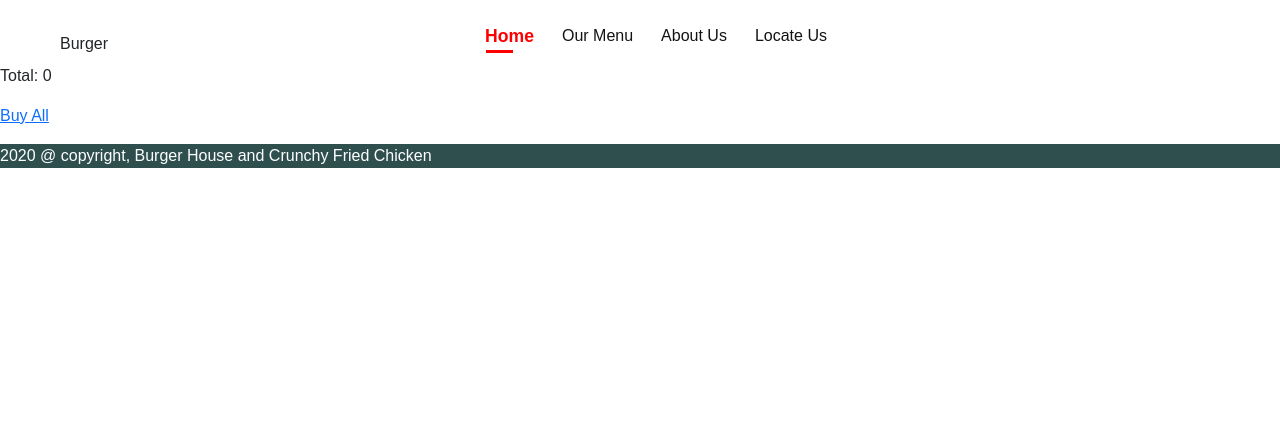
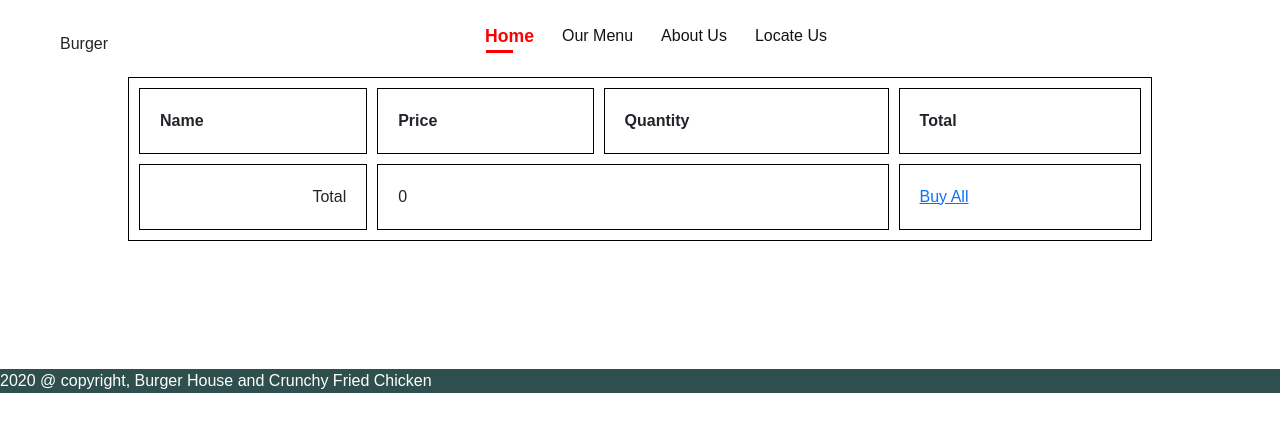
Before and after one commit to SambhavRijal/BurgerHouse, a Django app: page /cart/ in a window 1280 px wide. Shown: the top 432 px of the page. Run offline with Django 4.2, Linux system fonts and the light colour scheme; the visitor is signed in with stand-in values (Sample User, id 1); data that the repository does not hold is empty; some web fonts are replaced.

Commit message:
Cart Edit and Delete Feature Added. FrontEnd Needs a lot of work but backend functions as expected

```diff
--- a/main/templates/main/base.html
+++ b/main/templates/main/base.html
@@ -30,6 +30,7 @@
 
     <link rel="stylesheet" href="{% static 'css/style.css' %}">
     <link rel="stylesheet" href="{% static 'css/menu.css' %}">
+    <link rel="stylesheet" href="{% static 'css/cart.css' %}">
     <link href=’https://fonts.googleapis.com/css?family=Sofia’ rel=’stylesheet’/>
     <link href="https://fonts.googleapis.com/css2?family=Beau+Rivage&display=swap" rel="stylesheet">
 
--- a/main/templates/main/cart.html
+++ b/main/templates/main/cart.html
@@ -2,11 +2,52 @@
 
 {% block title %} Cart Page {% endblock %}
 
+{% block css %}
+    <style>
+        table, th, td {
+            border: 1px solid black;
+        }
+
+        th, td {
+            padding: 20px;
+
+        }
+
+        table{
+            margin-top: 6%;
+            width: 80%;
+            margin-left: 10%;
+            margin-right: 10%;
+            margin-bottom:10%;
+            border-spacing: 10px;
+        }
+    </style>
+{% endblock %}
+
+
 {% block content%}
-    {% for cart_item in items.all%}
-        <p>{{cart_item.product.name}}  price:{{cart_item.price}} Quantity:{{cart_item.quantity}} Total:{{cart_item.total}}</p>
-    {% endfor %}
-    <p>Total: {{total}}</p>
-    <p><a href="/checkout">Buy All</a></p>
+<table style='border-collapse: separate; border-spacing: 10px !important;'>
+    <thead>
+        <th>Name</th>
+        <th>Price</th>
+        <th>Quantity</th>
+        <th>Total</th>
+    </thead>
+    <tbody>
+        {% for cart_item in items.all%}
+        <tr>
+            <td><a href="/menu/food{{cart_item.product.id}}"> {{cart_item.product.name}}</a></td>
+            <td>{{cart_item.price}}</td>
+            <td>{{cart_item.quantity}}</td>
+            <td>{{cart_item.total}} <span style="float: right;"><a href="/cartedit{{cart_item.id}}">Edit</a> <a href="/cartdelete{{cart_item.id}}">Delete</a></span></td>
+        </tr>
+        {% endfor %}
+        <tr>
+            <td colspan="1" style="text-align: end;">Total</td>
+            <td colspan="2">{{total}}</td>
+            <td><a href="/checkout">Buy All</a></td>
+        </tr>
+    </tbody>
+</table>
 
-{%endblock %}
+{% endblock %}
--- a/main/templates/main/index.html
+++ b/main/templates/main/index.html
@@ -35,11 +35,12 @@
             <div class="menu_item">
                 <a href="menu/food{{featured_item.id}}" id="menu_link">
                     <div class="menu_img" style=" background-image: url('{% static 'images/frenchfries.jpg' %}')"></div>
+                    <button class="cart_button"><a href="/addtocart{{featured_item.id}}">Cart</a></button>
                 </a>
                 <div class="menu_itm_desc" style="margin-left: 3px; margin-right: 3px;">
                     <a href="menu/food{{featured_item.id}}" class="menu_desc"><span><p>{{featured_item.name}}</p><p style="font-weight: 200; font-size: 17px; padding-top: 2px; color: grey; margin-top: -21px;">{{featured_item.category}}</p></span> <span>Rs {{featured_item.price}}</span></a>
                 </div>
-                <button class="cart_button"><a href="/addtocart{{featured_item.id}}">Add to Cart</a></button>
+
             </div>
 
             {% endfor %}
--- a/main/templates/main/menu.html
+++ b/main/templates/main/menu.html
@@ -17,7 +17,7 @@
                 <div class="menu_itm_desc" style="margin-left: 3px; margin-right: 3px;">
                     <a href="food{{item.id}}" class="menu_desc"><span><p>{{item.name}}</p><p style="font-weight: 200; font-size: 17px; padding-top: 2px; color: grey; margin-top: -21px;">{{item.category}}</p></span> <span>Rs {{item.price}}</span></a>
                 </div>
-                <button class="cart_button"><a href="/addtocart{{item.id}}">Add to Cart</a></button>
+                <button class="cart_button"><a href="/addtocart{{item.id}}">Cart</a></button>
             </div>
 
             {% endfor %}
--- a/main/urls.py
+++ b/main/urls.py
@@ -11,4 +11,6 @@ urlpatterns=[
     path("cart/",views.cart,name="cart"),
     path("addtocart<int:id>/",views.addtocart,name="addtocart"),
     path("checkout/",views.checkout,name="checkout"),
+    path("cartdelete<int:id>/",views.cartdelete,name="cartdelete"),
+    path("cartedit<int:id>/",views.cartedit,name="cartedit"),
 ]
--- a/main/views.py
+++ b/main/views.py
@@ -50,6 +50,26 @@ def addtocart(request,id):
     return redirect("/menu/")
 
 
+def cartdelete(request,id):
+    Cart.objects.filter(id=id).delete()
+    return redirect("/cart/")
+
+
+def cartedit(request,id):
+    item=Cart.objects.get(id=id)
+
+    if request.method=="POST":
+        item.quantity=request.POST.get("quantity")
+        print("Quantity=",item.quantity, "Price = ",item.price)
+        item.total=int(item.price)*int(item.quantity)
+        print("Total",item.total)
+        item.save()
+        return redirect("/cart/")
+    else:
+        return render(request,'main/cartedit.html',{'item':item})
+
+
+
 # Purchase
 def checkout(request):
     cart_items=Cart.objects.filter(user=request.user)
```
Also changed, not shown: main/static/css/menu.css (+24 -18 lines), main/templates/main/cartedit.html (added, +53 -0 lines), main/static/css/cart.css (added).
